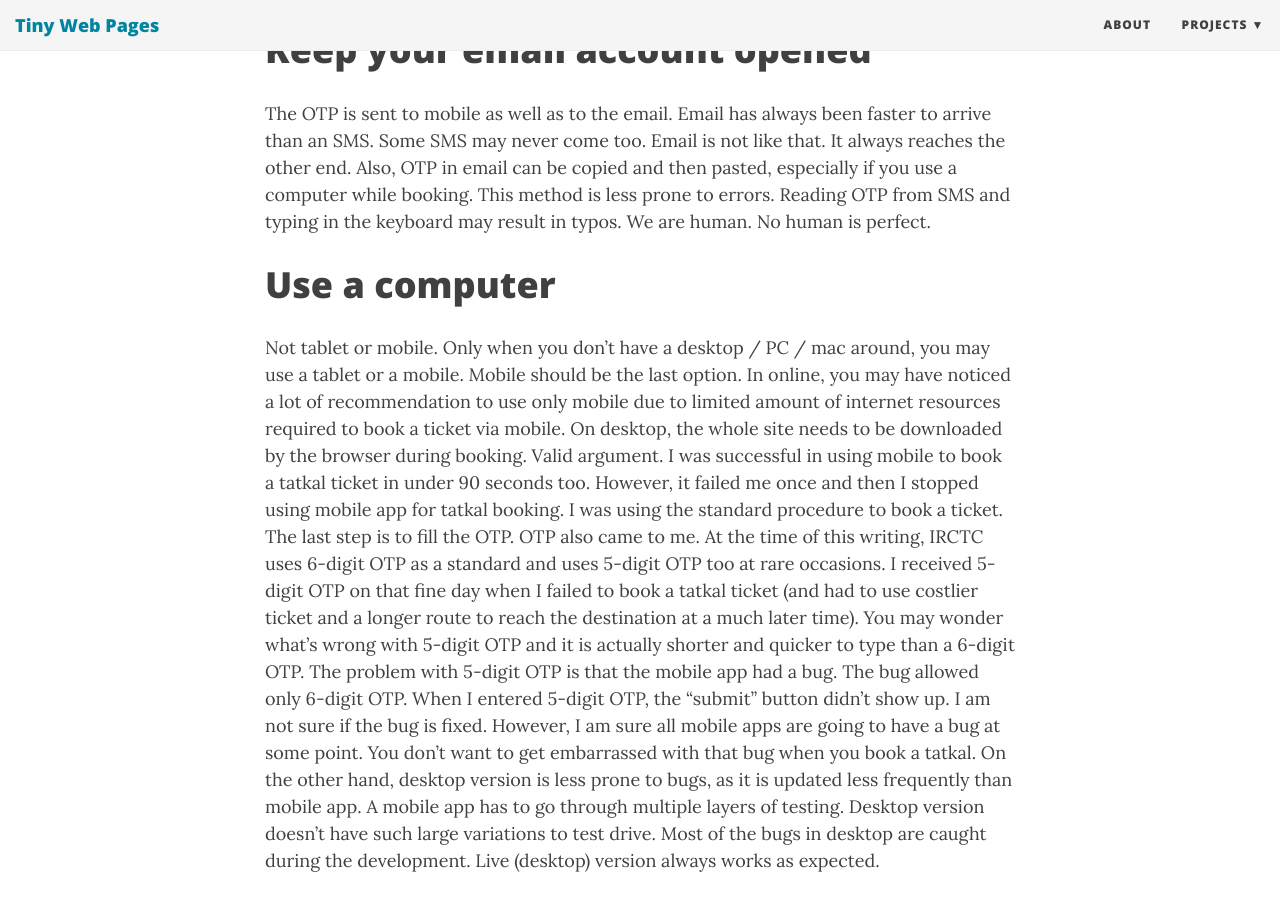
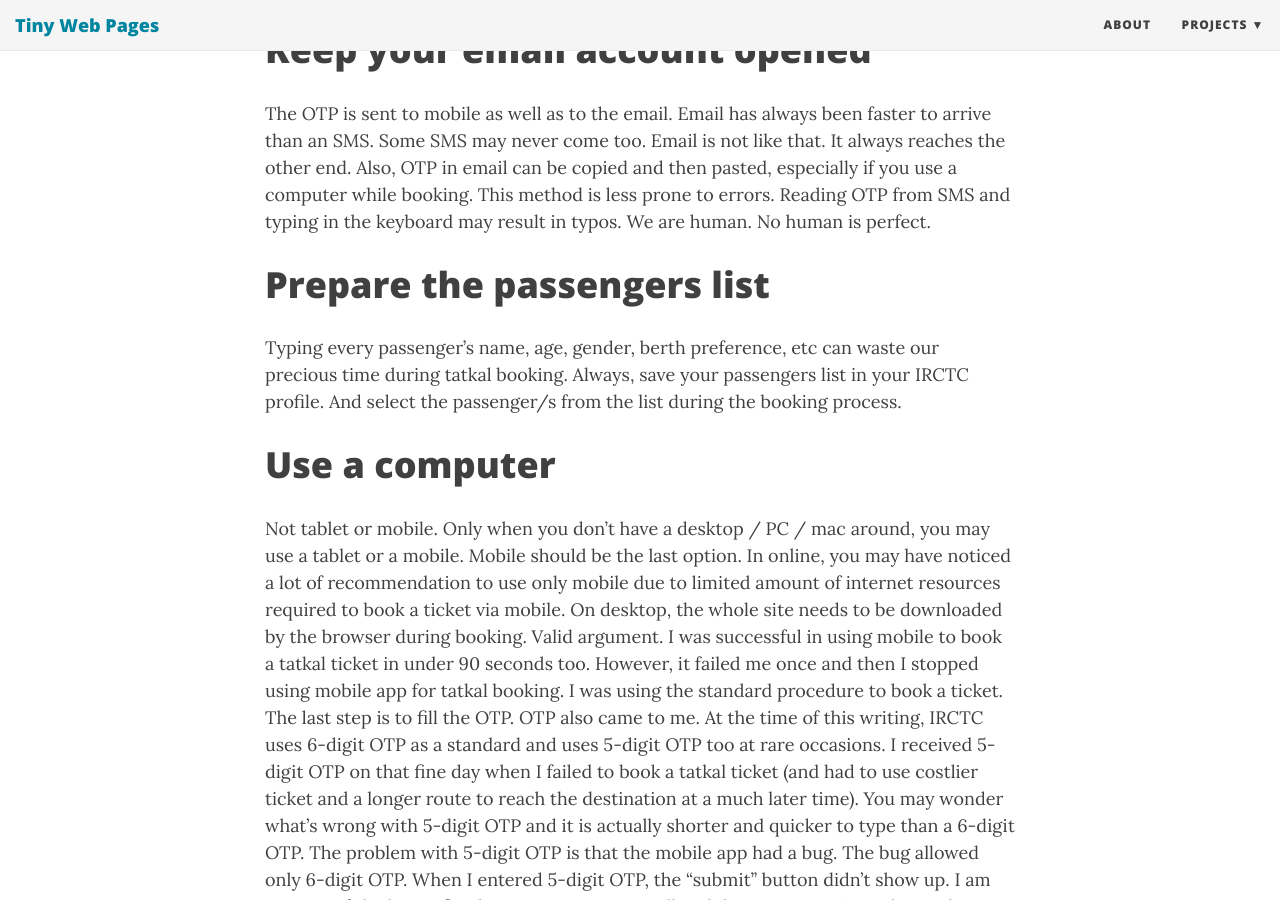
Before and after one commit to pothi/TinyWP.com, a Jekyll site: the page built from _posts/2020-01-27-irctc-tatkal-booking.md, in a window 1280 px wide and 900 px high, scrolled down 662 px. Built offline with Jekyll 4.4.1, drawn with Linux system fonts in a browser that asks for light colours; nearby versions of some CDN libraries; comment, search, counter and statistics services are not loaded.

Commit message:
Update tatkal booking post

```diff
--- a/_posts/2020-01-27-irctc-tatkal-booking.md
+++ b/_posts/2020-01-27-irctc-tatkal-booking.md
@@ -17,10 +17,13 @@ Use IRCTC R-Wallet. Even though, it is not the cheapest method to book a ticket,
 
 Copy the IRCTC eWallet password to your clipboard (by pressing Ctrl + c, CMD + c or any similar method). If you book through mobile phone, save the password in [Google Password Store](https://passwords.google.com/?pli=1). In this case, you don't have to type in the password. The password is filled automatically or using a simple drop-down menu.
 
-
 # Keep your email account opened
 
 The OTP is sent to mobile as well as to the email. Email has always been faster to arrive than an SMS. Some SMS may never come too. Email is not like that. It always reaches the other end. Also, OTP in email can be copied and then pasted, especially if you use a computer while booking. This method is less prone to errors. Reading OTP from SMS and typing in the keyboard may result in typos. We are human. No human is perfect.
+
+# Prepare the passengers list
+
+Typing every passenger's name, age, gender, berth preference, etc can waste our precious time during tatkal booking. Always, save your passengers list in your IRCTC profile. And select the passenger/s from the list during the booking process.
 
 # Use a computer
 
```
